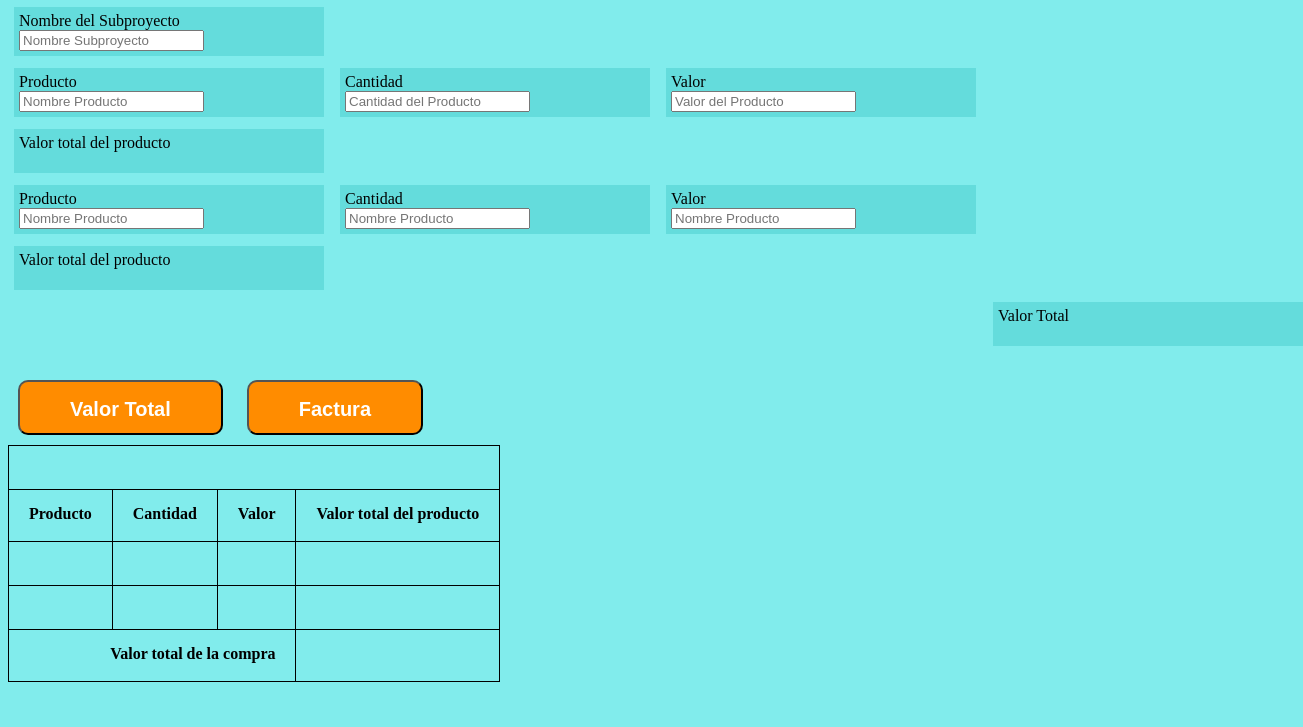
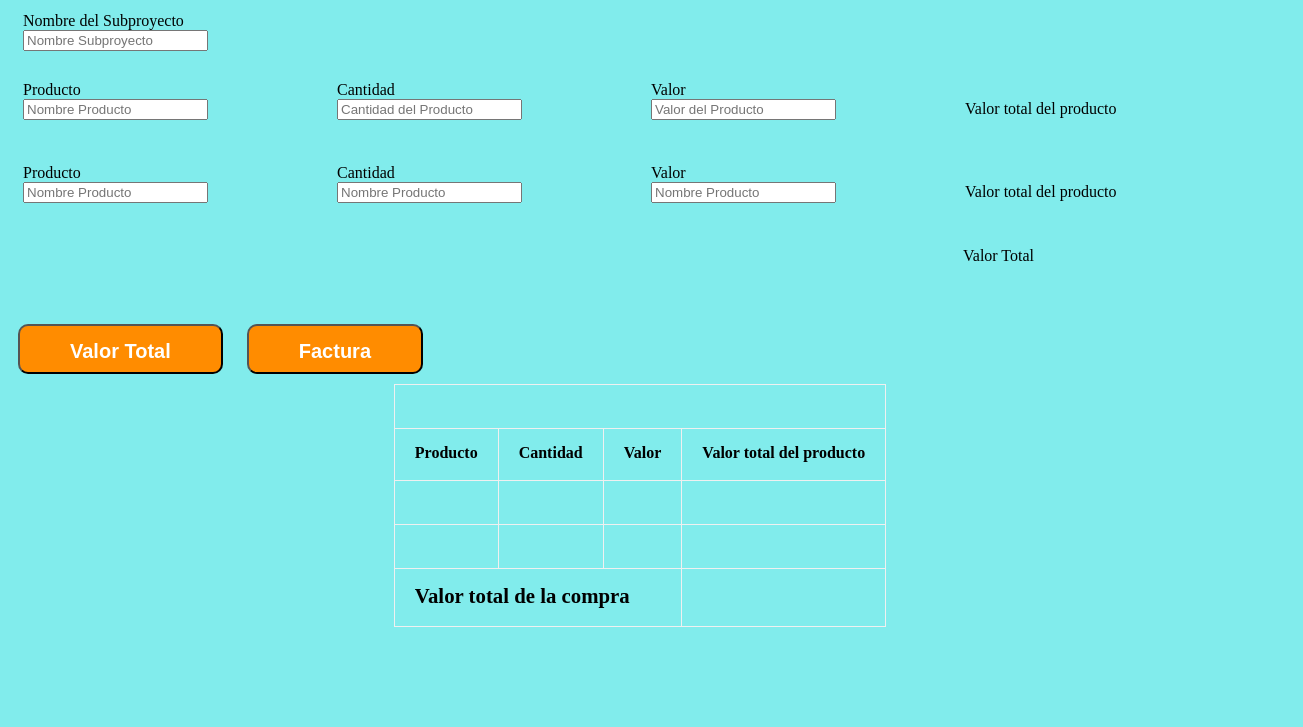
Before and after one commit to josea348/subproyecto, a plain HTML site: page index.html in a window 1280 px wide. Shown: the part 73-800 px from the top of the page, 1303 px wide, since content can reach past the window. Drawn offline with Linux system fonts and the light colour scheme.

Commit message:
add fonts

```diff
--- a/css/style.css
+++ b/css/style.css
@@ -2,10 +2,12 @@ body{
     background-color: rgb(129, 236, 236);
 }
 div{
-    margin: 6px;
+    margin: 10px;
     padding: 5px;
-    background-color: rgb(100, 220, 220);
-    width: 300px;
+    width: 280px;
+}
+h1{
+    text-align: center;
 }
 label{
     display: block;
@@ -16,9 +18,13 @@ label{
 .producto-2{
     display: inline-block;
 }
-table, th, td{
-    border: 1px solid black;
+table{
+    display: flex;
+    justify-content: center;
     border-collapse: collapse;
+}
+th, td{
+    border: 1px solid rgb(240, 240, 240);
     padding: 15px 20px 18px 20px;
 }
 th, td{
@@ -28,10 +34,14 @@ td{
     text-align: center;
 }
 .uno{
-    text-align: right;
+    font-size: 1.3em;
+    text-align: left;
+}
+.dos{
+    font-size: 1.1em;
 }
 .valor-final{
-margin-left: 985px;
+    margin-left: 950px;
 }
 button{
     display: inline-block;
@@ -43,8 +53,8 @@ button{
     text-decoration: none;
     font-family: sans-serif;
     background-color: #ff8c00;
-    height: 55px;
-    line-height: 55px;
+    height: 50px;
+    line-height: 50px;
     text-align: center;
     padding: 0 50px;
     z-index: 1;
--- a/index.html
+++ b/index.html
@@ -82,7 +82,7 @@
         </tr>
         <tr>
             <th class="uno" colspan="3">Valor total de la compra</th>
-            <td id="resValorTotal"></td>
+            <td class="dos" id="resValorTotal"></td>
         </tr>
     </table>
 </body>
--- a/js/tareas.js
+++ b/js/tareas.js
@@ -27,6 +27,7 @@ function getValor(){
 function getFactura(){
     let r1, r2, r3, r4, r5, r6, r7
 
+    //guardando datos del HTML en la respectiva variable
     r1 = document.getElementById("subproyecto").value
     r2 = document.getElementById("producto-1").value
     console.log(r2)
@@ -48,6 +49,8 @@ function getFactura(){
     console.log(rta02)
     valor1 = rta01+rta02
     console.log(valor1)
+
+    //enviar la variable al html
     document.getElementById("resubproyecto").innerHTML = r1
     document.getElementById("resproducto-1").innerHTML = r2
     document.getElementById("rescantidad-1").innerHTML = r3
```
